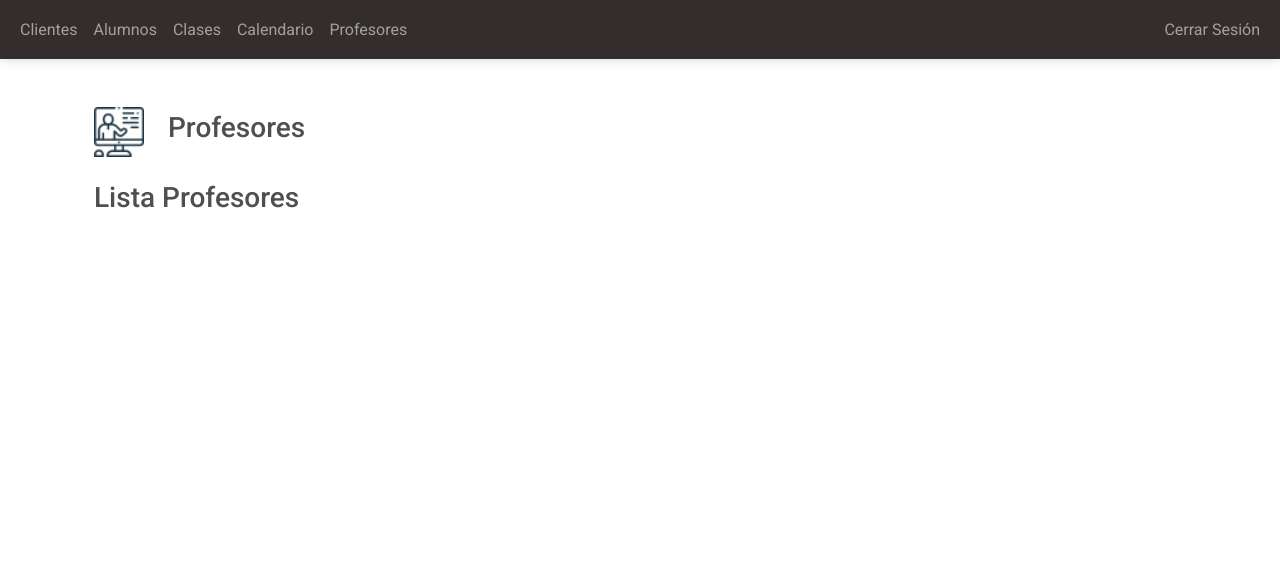
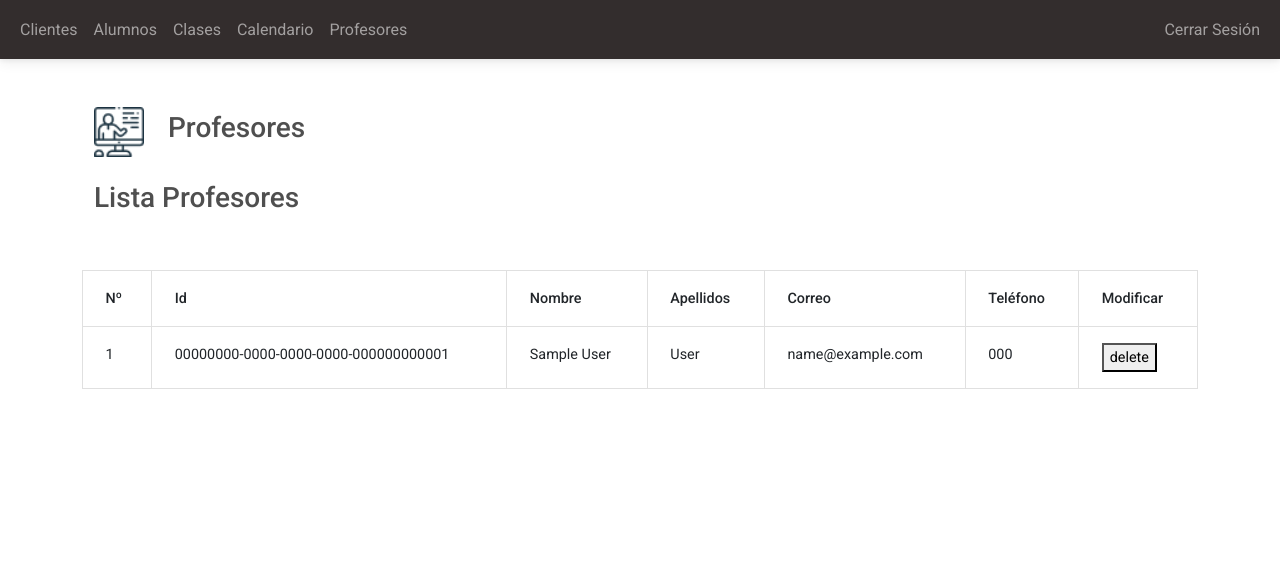
Before and after one commit to MPerezMateo/MentorWebsite, a Django app: template mentorAulaVirtual/mainApp/templates/admin/teachers.html in a window 1280 px wide. Shown: the top 588 px of the page. Run offline with Django 4.2, Linux system fonts and the light colour scheme; tables that the repository leaves empty hold one stand-in row (values such as "Sample post"); the template is opened without the code that fills it: values that come from a table or form of the project are taken from there, most other values are stand-ins (such as "Sample title", 1, 10 or a date in 2020); some libraries are stand-ins or nearby versions.

Commit message:
Ajustado venv automático y tabla de teachers

```diff
--- a/mentorAulaVirtual/mainApp/templates/admin/teachers.html
+++ b/mentorAulaVirtual/mainApp/templates/admin/teachers.html
@@ -19,7 +19,43 @@
     <h3>Lista Profesores</h3>
   </div>
 
- <div style ="position: fixed; bottom: 40px; right: 40px;">
+  <div class = "row d-flex py-4 justify-content-center">
+    <table class="table table-bordered">
+      <thead >
+        <tr>
+          <th scope="col">Nº</th>
+          <th scope="col">Id</th>
+          <th scope="col">Nombre</th>
+          <th scope="col">Apellidos</th>
+          <th scope="col">Correo</th>
+          <th scope="col">Teléfono</th>
+          <th scope="col">Modificar</th>
+        </tr>
+      </thead>
+      <tbody >
+          {% if teachers %}
+          {% for teacher in teachers%}
+          <tr>
+            <td>{{forloop.counter}}</td>
+            <td>{{teacher.id}}</td>
+            <td>{{teacher.name}}</td>
+            <td>{{teacher.surnames}}</td>
+            <td>{{teacher.email}}</td>
+            <td>{{teacher.phone}}</td>
+
+            <td>
+                <button value="{{movie.id}}" onclick=deleteMovie(this.value)>
+                    delete
+                </button>
+              </td>
+          </tr>
+          {% endfor %}
+          {% endif %}
+      </tbody>
+    </table>
+
+  </div>
+  <div style ="position: fixed; bottom: 40px; right: 40px;">
     <a class="btn text-white" style="background-color: #55acee;" role="button">
       Añadir Profesor
       <i class="fas fa-plus"></i>
```
